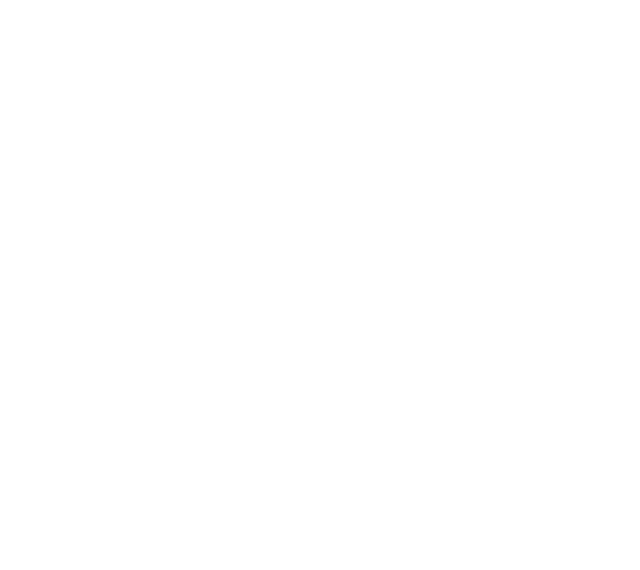
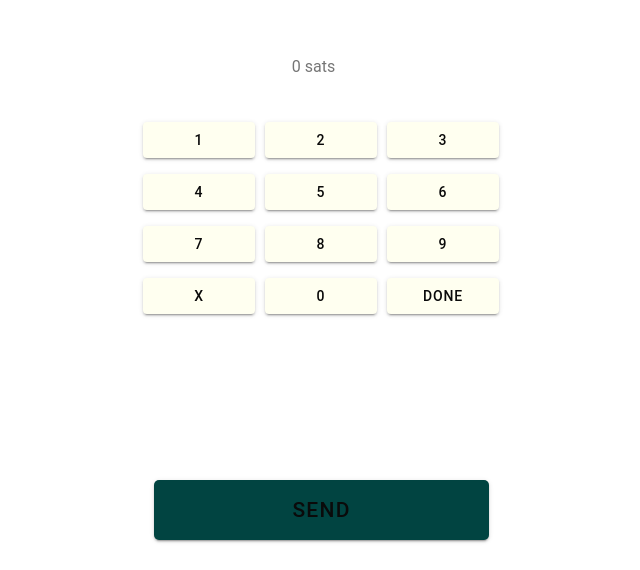
Before and after one commit to isaack-njama/bitwallet-client, a React (Vite) app: page /send in a window 1280 px wide. Shown: the part 230-800 px from the top of the page, without its empty margins (319-959 px from the left). Built offline with nearby package versions, Linux system fonts and the light colour scheme; the HTML template or start-up script is replaced by a standard one.

Commit message:
feat: add send btc page

```diff
--- a/src/App.tsx
+++ b/src/App.tsx
@@ -27,6 +27,7 @@
 import FundWalletPage from './pages/FundWalletPage';
 import FundingAddressPage from './pages/FundingAddress';
 import LatestTransaction from './pages/LatestTransaction';
+import Send from './pages/Send';
 
 setupIonicReact();
 
@@ -34,6 +35,9 @@
   <IonApp>
     <IonReactRouter>
       <IonRouterOutlet>
+        <Route exact path='/send'>
+          <Send />
+        </Route>
         <Route exact path='/transactions'>
           <LatestTransaction />
         </Route>
--- a/src/components/Button.tsx
+++ b/src/components/Button.tsx
@@ -2,7 +2,7 @@
 import { IonButton } from '@ionic/react';
 
 interface ButtonProps {
-  text: string;
+  text?: string;
   icon?: React.ReactElement;
   target?: string;
   width?: string;
--- /dev/null
+++ b/src/components/KeyboardInput.css
@@ -0,0 +1,16 @@
+ion-grid {
+  display: flex;
+  flex-direction: column;
+  gap: 6px;
+  justify-content: center;
+  align-items: center;
+  height: 100vh;
+}
+
+ion-button {
+  --background: #fffff0;
+  margin: auto;
+  color: #0a0a0a;
+  width: 112px;
+  height: 27px;
+}
--- /dev/null
+++ b/src/components/KeyboardInput.tsx
@@ -0,0 +1,95 @@
+import React, { useState } from 'react';
+import {
+  IonContent,
+  IonGrid,
+  IonRow,
+  IonCol,
+  IonButton,
+  IonIcon,
+} from '@ionic/react';
+
+import './KeyboardInput.css';
+
+interface InputProps {
+  placeholder: string;
+}
+
+const KeyboardInput: React.FC<InputProps> = ({ placeholder }) => {
+  const [inputValue, setInputValue] = useState('');
+
+  const handleButtonClick = (value: any) => {
+    setInputValue(inputValue + value);
+  };
+
+  const handleBackspace = () => {
+    setInputValue(inputValue.slice(0, -1));
+  };
+
+  return (
+    <IonContent>
+      <IonGrid>
+        <input
+          type='number'
+          value={inputValue}
+          readOnly
+          style={{
+            textAlign: 'center',
+            margin: '20px',
+            width: '335px',
+            height: '50px',
+            background: 'none',
+            color: '#0A0A0A',
+            border: 'none',
+          }}
+          placeholder={placeholder}
+        />
+        <IonRow>
+          <IonCol size='4'>
+            <IonButton onClick={() => handleButtonClick('1')}>1</IonButton>
+          </IonCol>
+          <IonCol size='4'>
+            <IonButton onClick={() => handleButtonClick('2')}>2</IonButton>
+          </IonCol>
+          <IonCol size='4'>
+            <IonButton onClick={() => handleButtonClick('3')}>3</IonButton>
+          </IonCol>
+        </IonRow>
+        <IonRow>
+          <IonCol size='4'>
+            <IonButton onClick={() => handleButtonClick('4')}>4</IonButton>
+          </IonCol>
+          <IonCol size='4'>
+            <IonButton onClick={() => handleButtonClick('5')}>5</IonButton>
+          </IonCol>
+          <IonCol size='4'>
+            <IonButton onClick={() => handleButtonClick('6')}>6</IonButton>
+          </IonCol>
+        </IonRow>
+        <IonRow>
+          <IonCol size='4'>
+            <IonButton onClick={() => handleButtonClick('7')}>7</IonButton>
+          </IonCol>
+          <IonCol size='4'>
+            <IonButton onClick={() => handleButtonClick('8')}>8</IonButton>
+          </IonCol>
+          <IonCol size='4'>
+            <IonButton onClick={() => handleButtonClick('9')}>9</IonButton>
+          </IonCol>
+        </IonRow>
+        <IonRow>
+          <IonCol size='4'>
+            <IonButton onClick={handleBackspace}>X</IonButton>
+          </IonCol>
+          <IonCol size='4'>
+            <IonButton onClick={() => handleButtonClick('0')}>0</IonButton>
+          </IonCol>
+          <IonCol size='4'>
+            <IonButton>Done</IonButton>
+          </IonCol>
+        </IonRow>
+      </IonGrid>
+    </IonContent>
+  );
+};
+
+export default KeyboardInput;
--- /dev/null
+++ b/src/pages/Send.tsx
@@ -0,0 +1,25 @@
+import Button from '../components/Button';
+import KeyboardInput from '../components/KeyboardInput';
+import TabBar from '../components/TabBar';
+
+const Send = () => {
+  return (
+    <div
+      style={{
+        display: 'flex',
+        flexDirection: 'column',
+        alignItems: 'center',
+        height: '100vh',
+      }}
+    >
+      <KeyboardInput placeholder='0 sats' />
+      <div
+        style={{ position: 'fixed', bottom: 0, display: 'flex', gap: '6px' }}
+      >
+        <Button text='Send' />
+      </div>
+    </div>
+  );
+};
+
+export default Send;
```
Also changed, not shown: public/Keypad icon.svg (added), public/QR code.svg (added).
